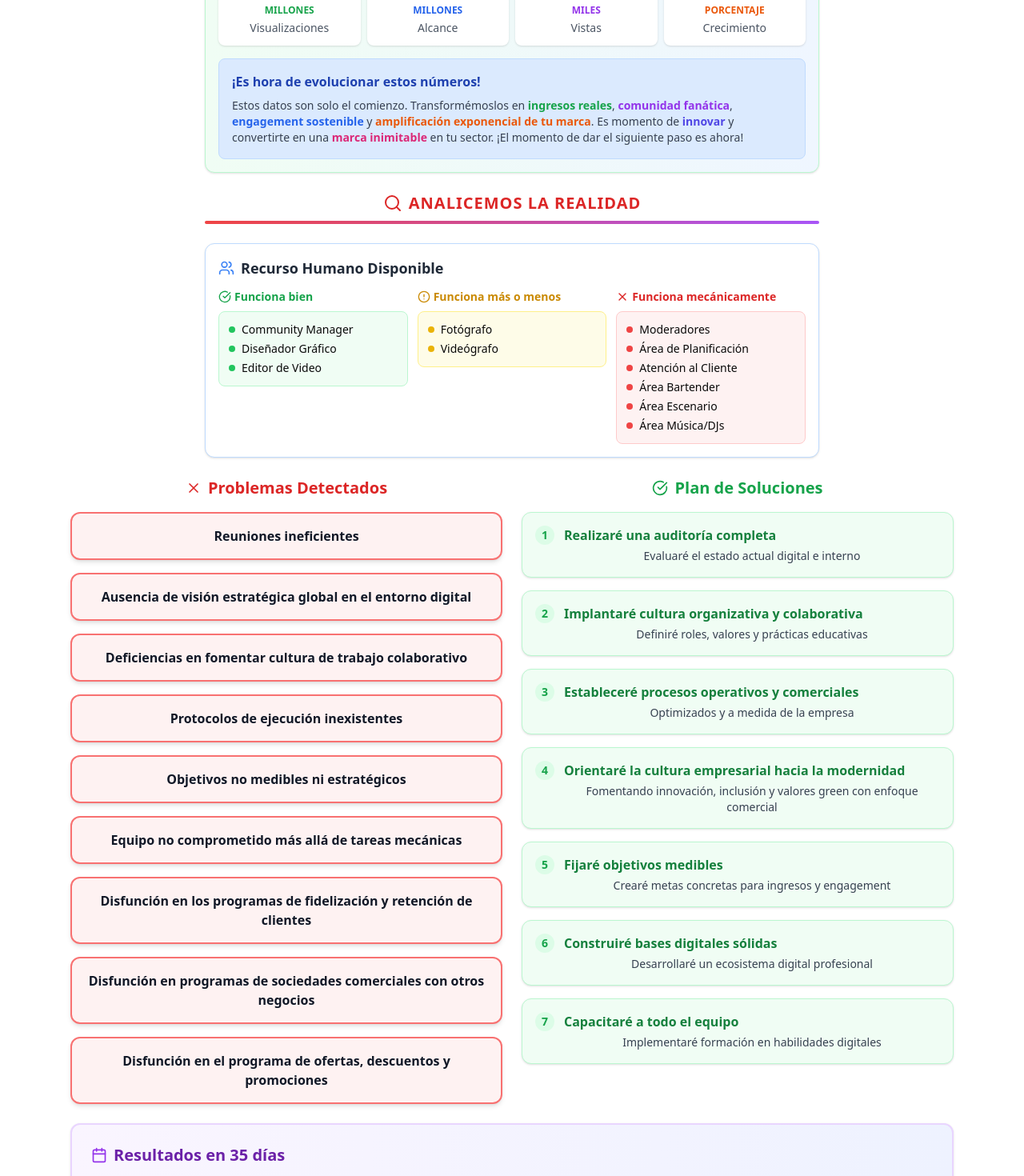
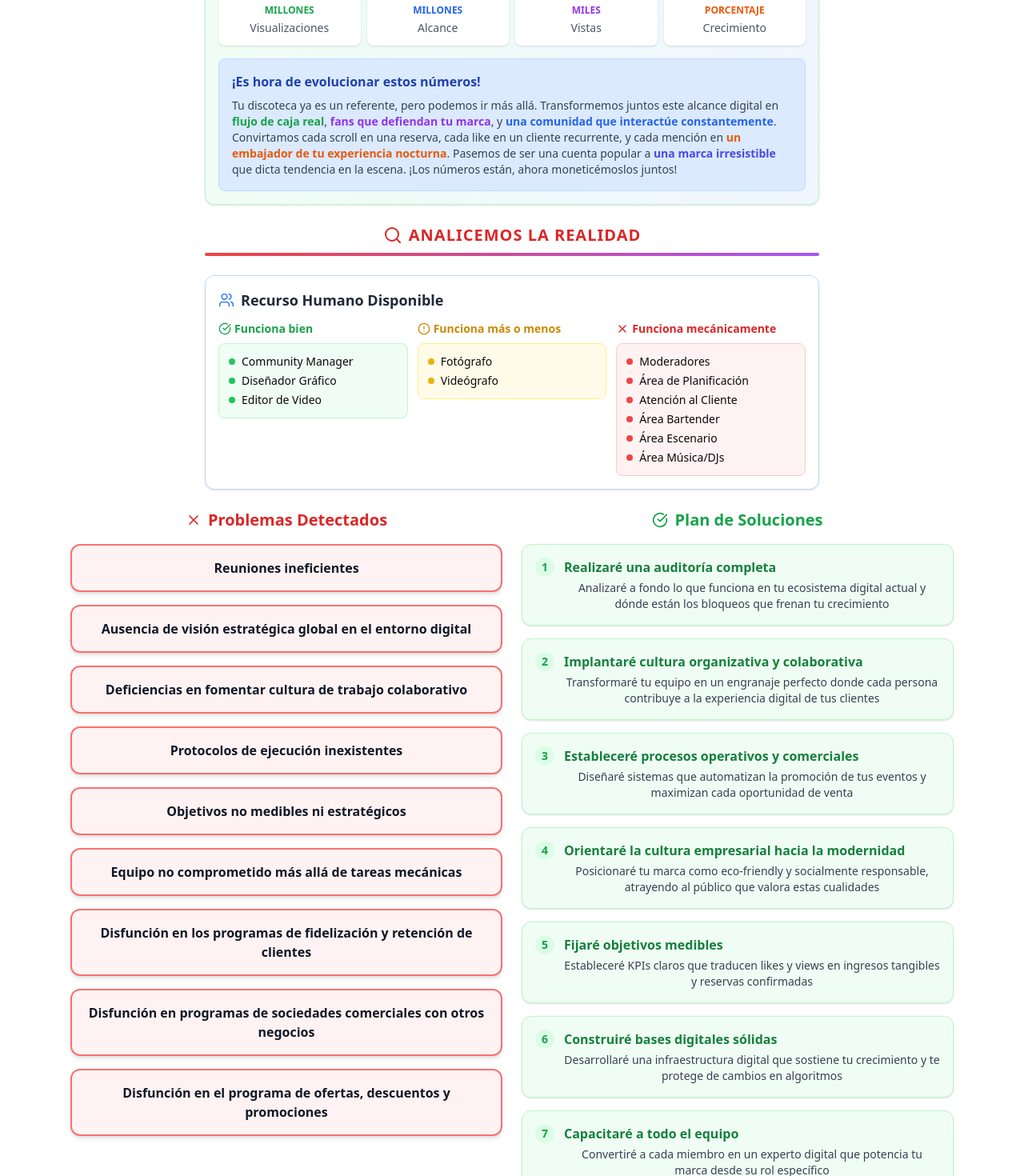
Before and after one commit to deivipluss/landing, a Next.js app: page /ktdrallounge in a window 1280 px wide. Shown: the part 460-1930 px from the top of the page at 80% size. Built offline with nearby package versions, Linux system fonts and the light colour scheme.

Commit message:
loung14e

```diff
--- a/app/ktdrallounge/page.tsx
+++ b/app/ktdrallounge/page.tsx
@@ -141,33 +141,25 @@ export default function DiagnosticoDigital() {
               ¡Es hora de evolucionar estos números!
             </h4>
             <p className="text-gray-700 text-sm">
-              Estos datos son solo el comienzo. Transformémoslos en{" "}
+              Tu discoteca ya es un referente, pero podemos ir más allá. Transformemos juntos este alcance digital en{" "}
               <span className="font-semibold text-green-600">
-                ingresos reales
+                flujo de caja real
               </span>
-              ,
+              ,{" "}
               <span className="font-semibold text-purple-600">
-                {" "}
-                comunidad fanática
+                fans que defiendan tu marca
               </span>
-              ,
+              , y{" "}
               <span className="font-semibold text-blue-600">
-                {" "}
-                engagement sostenible
-              </span>{" "}
-              y
+                una comunidad que interactúe constantemente
+              </span>
+              . Convirtamos cada scroll en una reserva, cada like en un cliente recurrente, y cada mención en{" "}
               <span className="font-semibold text-orange-600">
-                {" "}
-                amplificación exponencial de tu marca
+                un embajador de tu experiencia nocturna
               </span>
-              . Es momento de{" "}
-              <span className="font-semibold text-indigo-600">innovar</span> y
-              convertirte en una
-              <span className="font-semibold text-pink-600">
-                {" "}
-                marca inimitable
-              </span>{" "}
-              en tu sector. ¡El momento de dar el siguiente paso es ahora!
+              . Pasemos de ser una cuenta popular a{" "}
+              <span className="font-semibold text-indigo-600">una marca irresistible</span>{" "}
+              que dicta tendencia en la escena. ¡Los números están, ahora moneticémoslos juntos!
             </p>
           </div>
         </CardContent>
@@ -361,31 +353,31 @@ export default function DiagnosticoDigital() {
             {[
               {
                 title: "Realizaré una auditoría completa",
-                desc: "Evaluaré el estado actual digital e interno",
+                desc: "Analizaré a fondo lo que funciona en tu ecosistema digital actual y dónde están los bloqueos que frenan tu crecimiento",
               },
               {
                 title: "Implantaré cultura organizativa y colaborativa",
-                desc: "Definiré roles, valores y prácticas educativas",
+                desc: "Transformaré tu equipo en un engranaje perfecto donde cada persona contribuye a la experiencia digital de tus clientes",
               },
               {
                 title: "Estableceré procesos operativos y comerciales",
-                desc: "Optimizados y a medida de la empresa",
+                desc: "Diseñaré sistemas que automatizan la promoción de tus eventos y maximizan cada oportunidad de venta",
               },
               {
                 title: "Orientaré la cultura empresarial hacia la modernidad",
-                desc: "Fomentando innovación, inclusión y valores green con enfoque comercial",
+                desc: "Posicionaré tu marca como eco-friendly y socialmente responsable, atrayendo al público que valora estas cualidades",
               },
               {
                 title: "Fijaré objetivos medibles",
-                desc: "Crearé metas concretas para ingresos y engagement",
+                desc: "Estableceré KPIs claros que traducen likes y views en ingresos tangibles y reservas confirmadas",
               },
               {
                 title: "Construiré bases digitales sólidas",
-                desc: "Desarrollaré un ecosistema digital profesional",
+                desc: "Desarrollaré una infraestructura digital que sostiene tu crecimiento y te protege de cambios en algoritmos",
               },
               {
                 title: "Capacitaré a todo el equipo",
-                desc: "Implementaré formación en habilidades digitales",
+                desc: "Convertiré a cada miembro en un experto digital que potencia tu marca desde su rol específico",
               },
             ].map((solution, i) => (
               <Card
```
